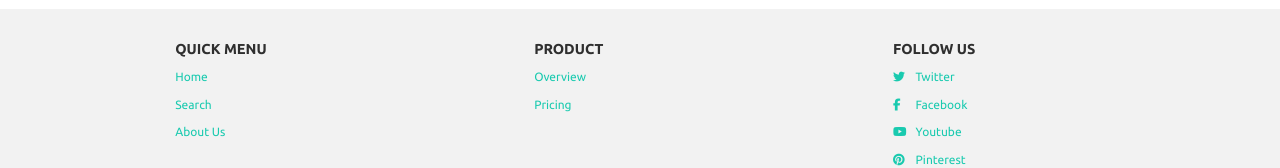
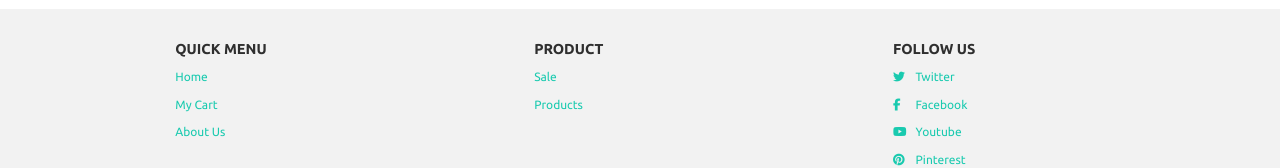
Before and after one commit to erhanry/Reactjs-Project, a React (Vite) app: page / in a window 1280 px wide. Shown: the part 598-766 px from the top of the page. Built offline with nearby package versions, Linux system fonts and the light colour scheme; no server answers.

Commit message:
edit Footer

```diff
--- a/src/App.jsx
+++ b/src/App.jsx
@@ -14,6 +14,7 @@ import NotFound from "./components/notfound/NotFound";
 import AboutUs from "./components/about-us/About-us";
 import Sale from "./components/sale/Sale";
 import Category from "./components/category/Category";
+import Cart from "./components/cart/Cart";
 
 function App() {
     return (
@@ -35,6 +36,7 @@ function App() {
 
                             <Route path="/category/:categoryPath" element={<Category />} />
 
+                            <Route path="/cart" element={<Cart />} />
                             <Route path="/about-us" element={<AboutUs />} />
 
                             <Route path="/login" element={<Login />} />
--- a/src/components/footer/Footer.jsx
+++ b/src/components/footer/Footer.jsx
@@ -13,10 +13,10 @@ export default function Footer() {
                                 <Link to="/">Home</Link>
                             </li>
                             <li>
-                                <Link to="/Search">Search</Link>
+                                <Link to="/cart">My Cart</Link>
                             </li>
                             <li>
-                                <Link to="/About">About Us</Link>
+                                <Link to="/about-us">About Us</Link>
                             </li>
                         </ul>
                     </div>
@@ -24,10 +24,10 @@ export default function Footer() {
                         <h5>Product</h5>
                         <ul>
                             <li>
-                                <Link to="#">Overview</Link>
+                                <Link to="/sale">Sale</Link>
                             </li>
                             <li>
-                                <Link to="#">Pricing</Link>
+                                <Link to="/products">Products</Link>
                             </li>
                         </ul>
                     </div>
```
